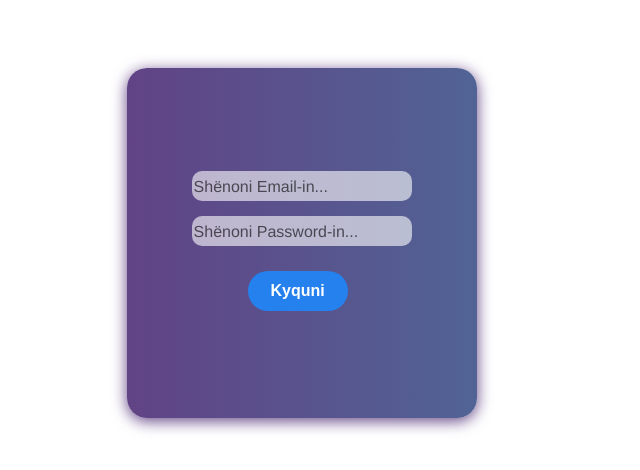
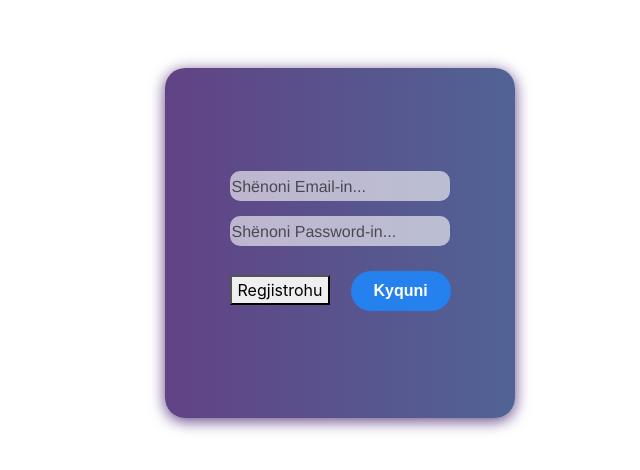
Before and after one commit to Bleronn/SMS, a React (Create React App) app in the folder front/: page / in a window 1280 px wide. Shown: the part 116-586 px from the top of the page, without its empty margins (347-987 px from the left). Built offline with nearby package versions, Linux system fonts and the light colour scheme.

Commit message:
Login Update

```diff
--- a/front/src/Login/Login.js
+++ b/front/src/Login/Login.js
@@ -55,9 +55,9 @@ const Login = (props) => {
             />
           </div>
           <div class="buttons">
-            {/* <Link to="/register">
+            <Link to="/register">
               <button class="registerButton"> Regjistrohu </button>
-            </Link> */}
+            </Link>
             <button class="loginButton" onSubmit={handleSubmit}>
               Kyquni
             </button>
--- a/front/src/Login/login.css
+++ b/front/src/Login/login.css
@@ -7,7 +7,7 @@
   border-radius: 20px;
   color: #dbdbdb;
   top: 23%;
-  left: 37%;
+  left: 40%;
   box-shadow: 0px 3px 15px #614385;
 }
 
@@ -41,7 +41,7 @@
   border-radius: 70px;
   width: 100px;
   height: 40px;
-  left: 28%;
+  left: 10%;
 }
 
 .loginButton:hover{
@@ -72,9 +72,22 @@ input:active, input:focus{
   margin-top: 15px;
 }
 
-/* body {
-  background-image: url("../assets/backgroundi-JS.jpg");
-  background-size:cover;
-  font-family: sans-serif;
-  background-repeat: no-repeat;
-} */
+.logout{
+  color: #fff !important;
+  margin-right: 16px !important;
+  font-size: 1.2rem !important;
+  cursor: pointer !important;
+}
+
+.logoutgroup{
+  width: 193px;
+  margin-left: 12px;
+  padding-left: 15px;
+  height: 35px !important;
+
+}
+
+.logoutgroup:hover{
+  background-color: #2481ee;
+  border-radius: 4px;
+}
```
